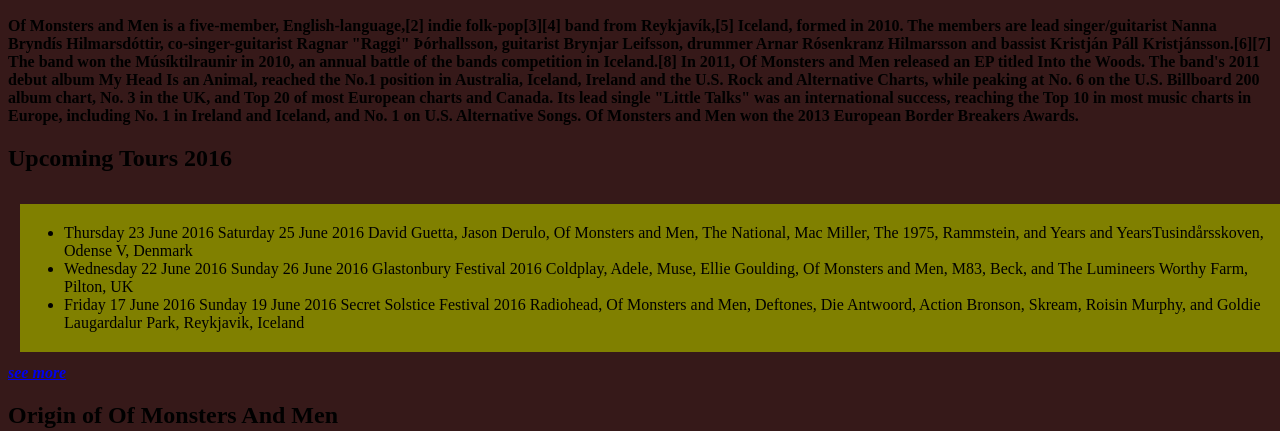
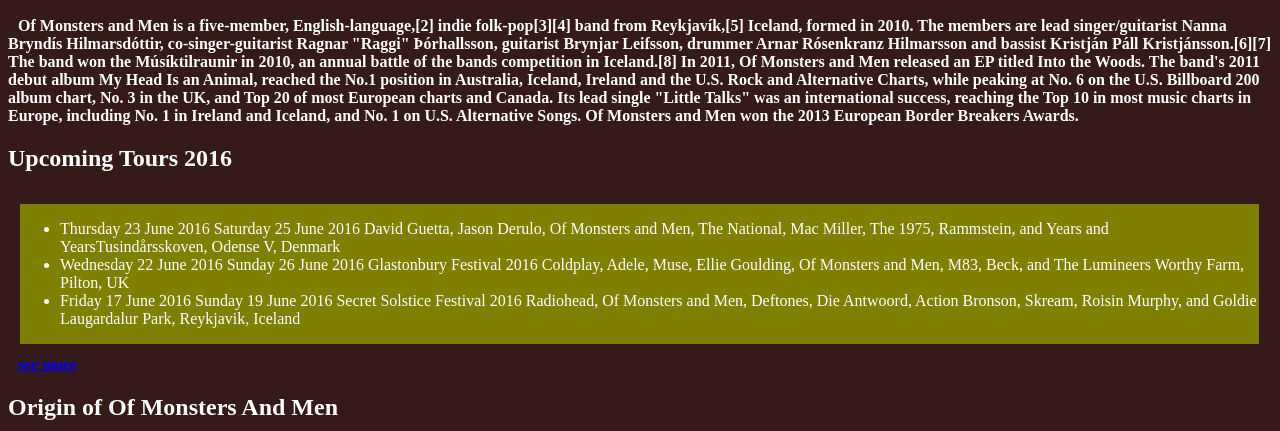
Before and after one commit to JessicahM/Float-practice, a plain HTML site: page Band.html in a window 1280 px wide. Shown: the part 383-814 px from the top of the page. Drawn offline with Linux system fonts and the light colour scheme.

Commit message:
commit with changes to stylesheet

```diff
--- a/css/float1.css
+++ b/css/float1.css
@@ -1,19 +1,25 @@
 .sidebar {
-        width: 100%;
+        width: 98%;
         float: left;
-        margin: 12px;
-        border: 2px;
-        padding: 4px;
+        margin-top: 12px;
+        margin-bottom: 12px;
+        margin-left: 12px;
+        margin-right: 12px;
         background-color: olive;
+        display: inline;
+
+
       }
 
 body{
 	background-image: url(https://s-media-cache-ak0.pinimg.com/236x/a3/49/ff/a349ffb0e9cf5223117cc83eebb14b1b.jpg);
 	background: rgb(54, 25, 25);
+  color: white;
 }
 
 p {
 	font-weight: bolder;
+  text-indent: 10px;
 }
 
 .right {
```
